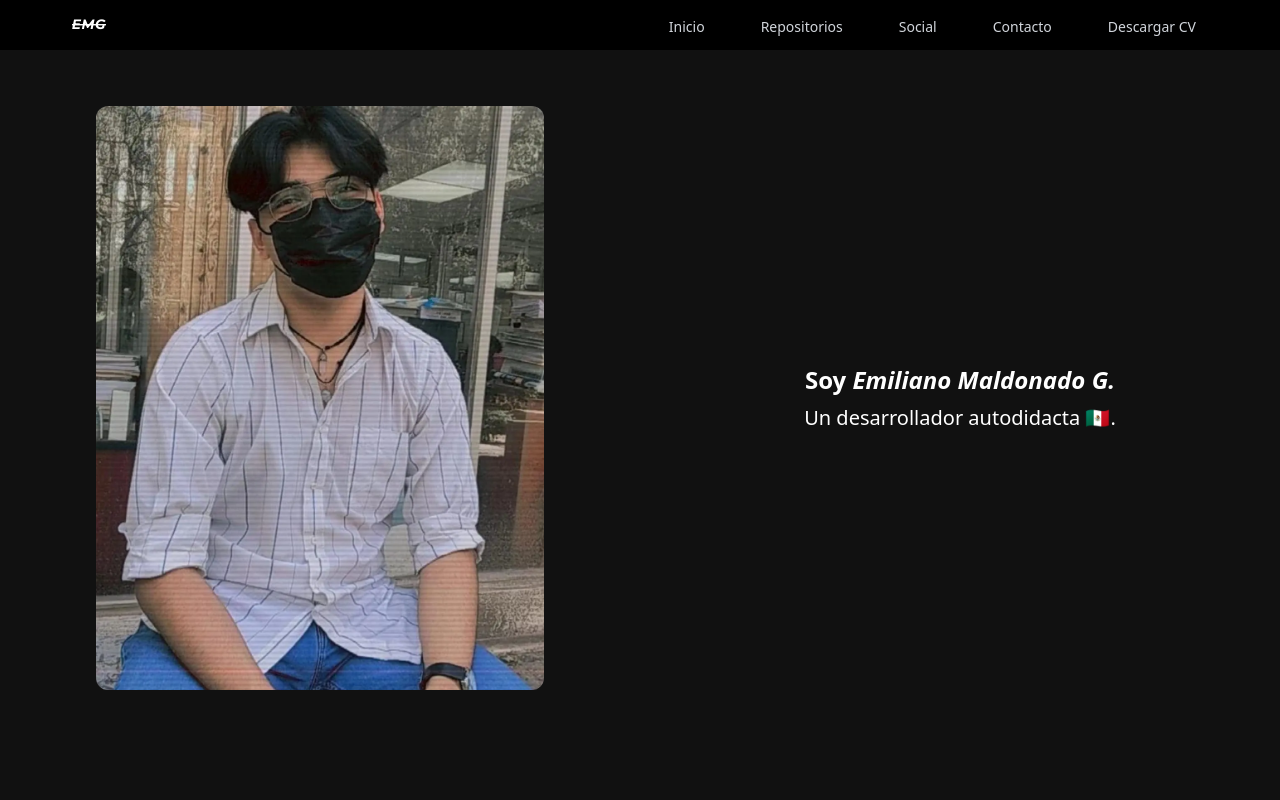
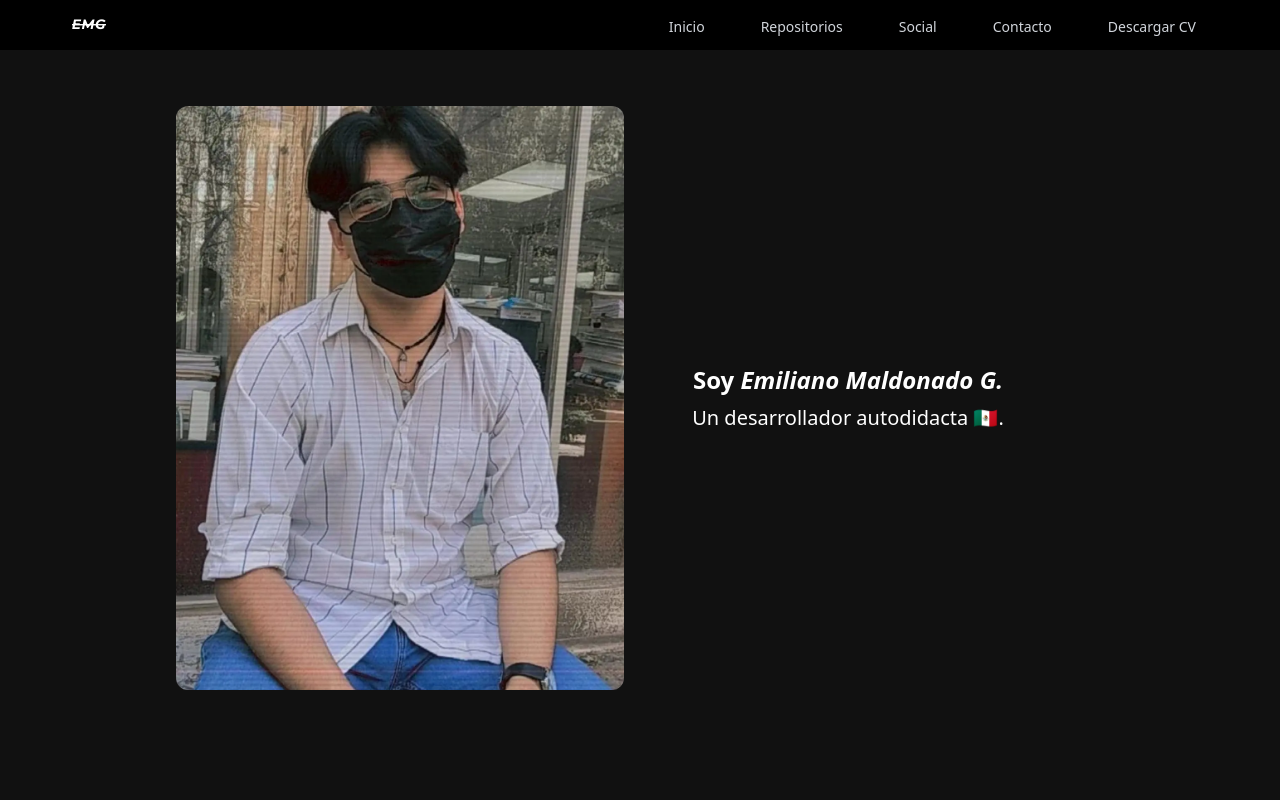
Before and after one commit to Wilovy09/VERCEL-PORTAFOLIO, a SvelteKit app: page / in a window 1280 px wide. Shown: the top 800 px of the page. Built offline with nearby package versions, Linux system fonts and the light colour scheme; no server answers.

Commit message:
margins on index text

```diff
--- a/src/components/Soy.svelte
+++ b/src/components/Soy.svelte
@@ -1,9 +1,9 @@
 <div class="">
     <div class="grid grid-cols-1 md:grid-cols-1 lg:grid-cols-2">
-        <div class="pt-14 px-4 flex justify-center">
+        <div class="pt-14 px-4 flex justify-center lg:justify-end">
             <img class="sm:max-w-sm md:max-w-md lg:max-w-md rounded-xl" src="/profile1.webp" alt="Imagen1">
         </div>
-        <div class="text-center pt-4 md:my-auto mb-44">
+        <div class="text-center pt-4 md:my-auto mb-44 xl:-ml-56">
             <h1 class="font-bold text-2xl mb-2 mt-12">Soy <i>Emiliano Maldonado G.</i></h1>
             <p class="text-xl mb-2">Un desarrollador autodidacta 🇲🇽.</p>
         </div>
```
